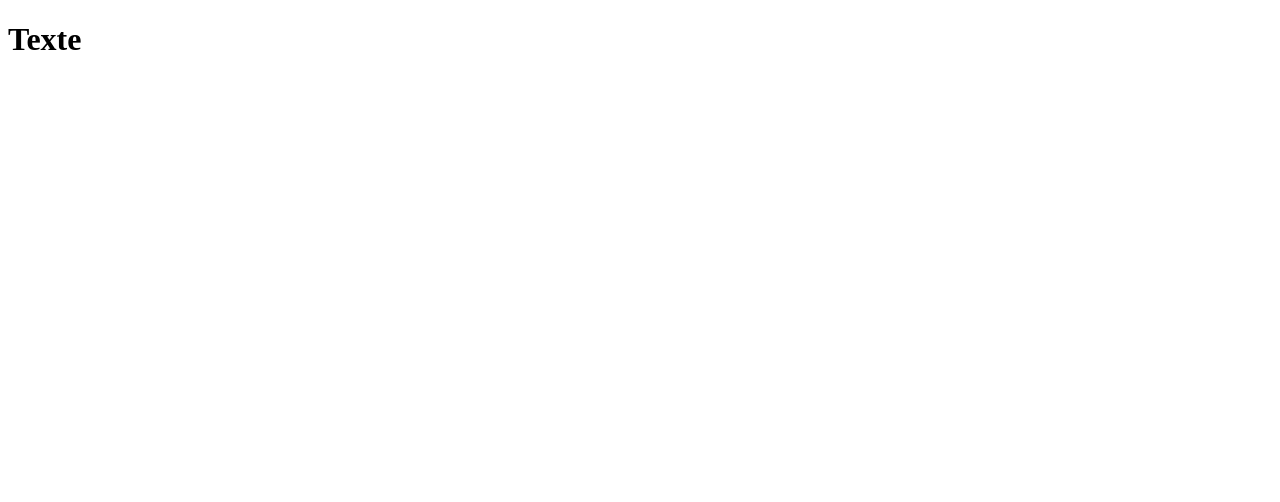
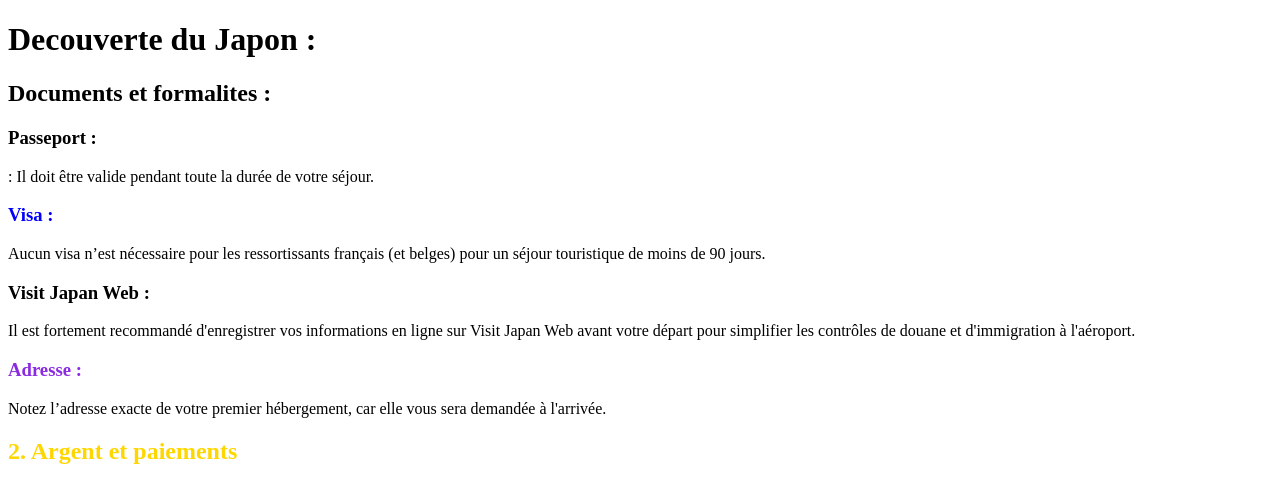
Before and after one commit to mbouladon15-beep/monpremiersite, a plain HTML site: page index.html in a window 1280 px wide. Drawn offline with Linux system fonts and the light colour scheme.

Commit message:
evolution

```diff
--- a/index.html
+++ b/index.html
@@ -4,8 +4,33 @@
     <meta charset="UTF-8">
     <meta name="viewport" content="width=device-width, initial-scale=1.0">
     <title>mon premier site</title>
+    <link rel="stylesheet" href="style.css">
 </head>
 <body>
-    <h1>Texte</h1>
+    <h1>Decouverte du Japon :</h1>
+
+    <h2>Documents et formalites :</h2>
+
+    <h3>Passeport :</h3>
+
+    <p>: Il doit être valide pendant toute la durée de votre séjour.</p>
+
+    <h3 class="bleu">Visa : </h3>
+
+    <p>Aucun visa n’est nécessaire pour les ressortissants français (et belges) pour un séjour touristique de moins de 90 jours.</p>
+
+    <h3>Visit Japan Web : </h3>
+
+    <p>Il est fortement recommandé d'enregistrer vos informations en ligne sur Visit Japan Web avant votre départ pour simplifier les contrôles de douane et d'immigration à l'aéroport. </p>
+
+    <h3 class="violet">Adresse : </h3>
+
+    <p>Notez l’adresse exacte de votre premier hébergement, car elle vous sera demandée à l'arrivée.</p>
+
+    <h2 class="jaune">2. Argent et paiements </h2>
+
+
+
+
 </body>
 </html>
--- /dev/null
+++ b/style.css
@@ -0,0 +1,9 @@
+.bleu {
+    color:blue;
+}
+.violet {
+    color: blueviolet;
+}
+.jaune{
+    color: gold;
+}we
```
